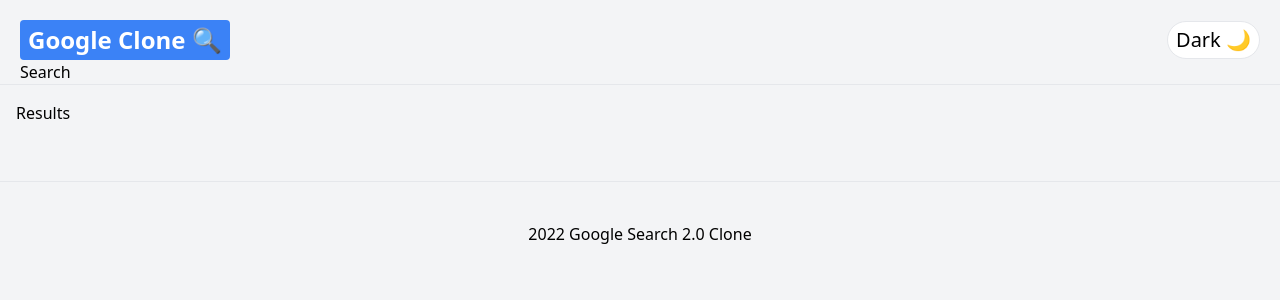
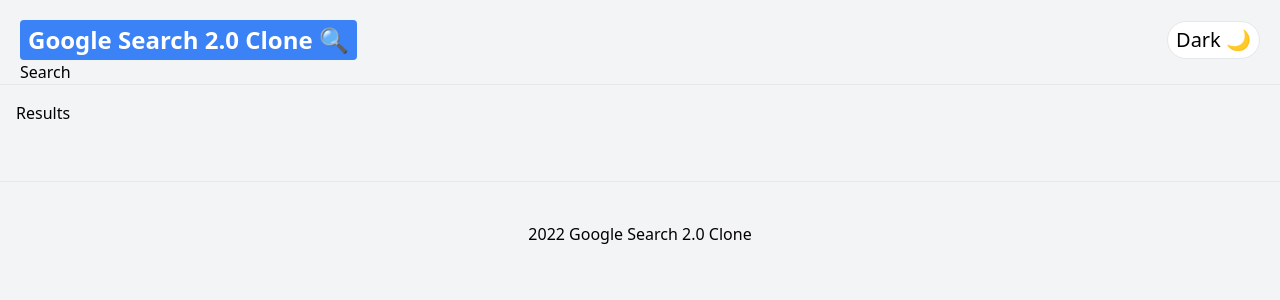
Before and after one commit to TommyMynnSon/google-clone, a React (Create React App) app: page /search in a window 1280 px wide. Shown: the top 300 px of the page. Built offline with nearby package versions, Linux system fonts and the light colour scheme.

Commit message:
Change main logo button text

```diff
--- a/src/components/Navbar.jsx
+++ b/src/components/Navbar.jsx
@@ -9,7 +9,7 @@ const Navbar = ({ darkTheme, setDarkTheme }) => {
       <div className='flex justify-between items-center space-x-5 w-screen'>
         <Link to='/'>
           <p className='text-2xl bg-blue-500 font-bold text-white py-1 px-2 rounded dark:bg-gray-500 dark:text-gray-900'>
-            Google Clone 🔍
+            Google Search 2.0 Clone 🔍
           </p>
         </Link>
         <button type='button' onClick={() => setDarkTheme(!darkTheme)} className='text-xl dark:bg-gray-50 dark:text-gray-900 bg-white border rounded-full px-2 py-1 hover:shadow-lg'>
```
